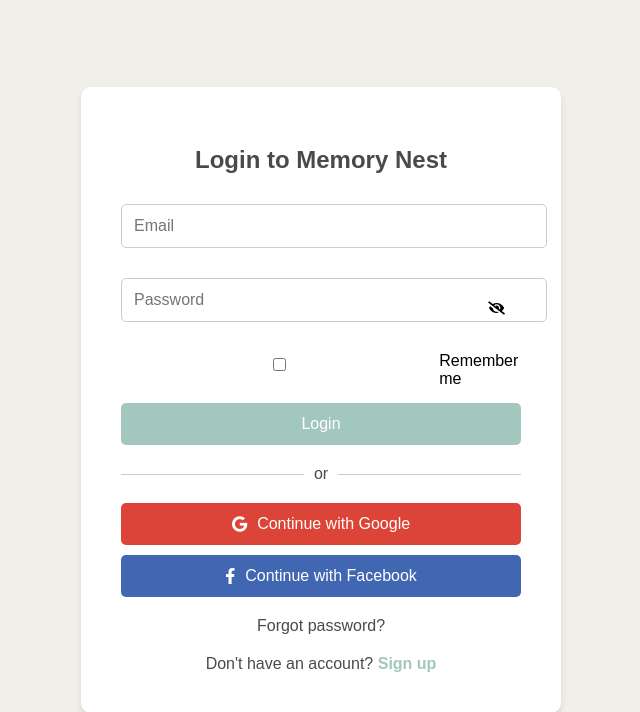
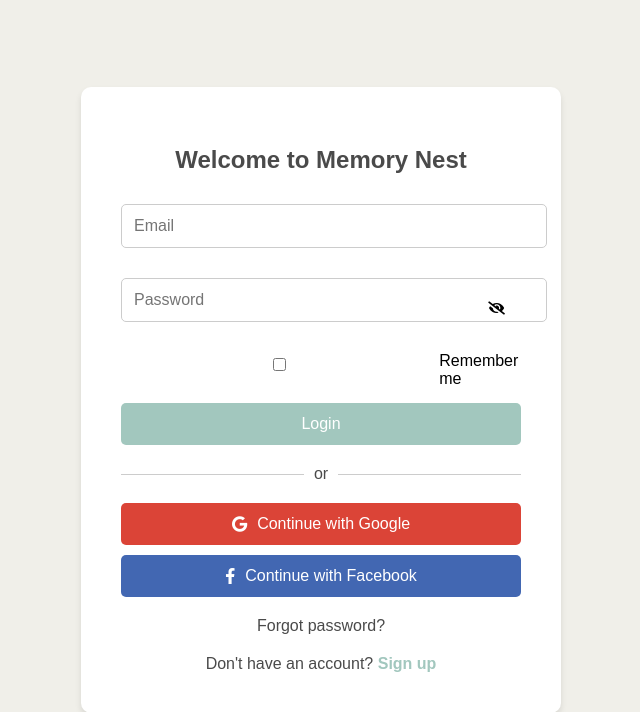
Before and after one commit to mlespinoza1/Memory-AI-Scrapbook, a Flask app: page /login in a window 1280 px wide. Shown: the top 712 px of the page, without its empty margins (319-959 px from the left). Run offline with Flask 3, Linux system fonts and the light colour scheme.

Commit message:
Agent step completed: Update login page heading to 'Welcome to Memory Nest'

```diff
--- a/templates/login.html
+++ b/templates/login.html
@@ -9,7 +9,7 @@
 </head>
 <body>
     <div class="login-container">
-        <h2>Login to Memory Nest</h2>
+        <h2>Welcome to Memory Nest</h2>
         {% with messages = get_flashed_messages() %}
             {% if messages %}
                 <ul class="flash-messages">
```
